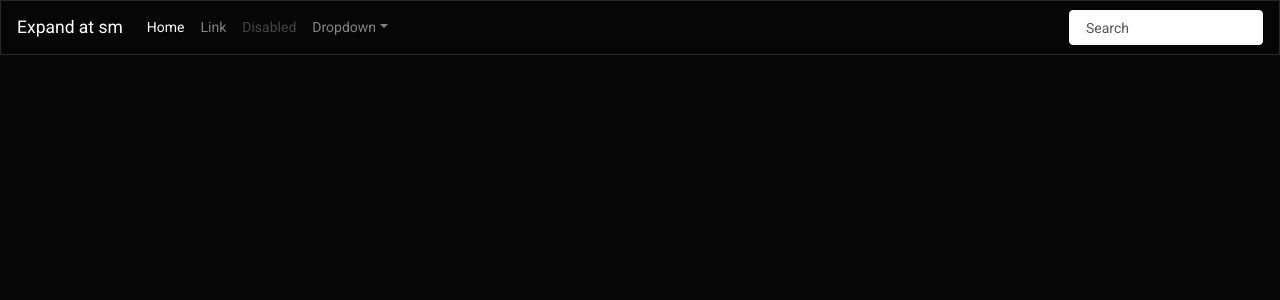
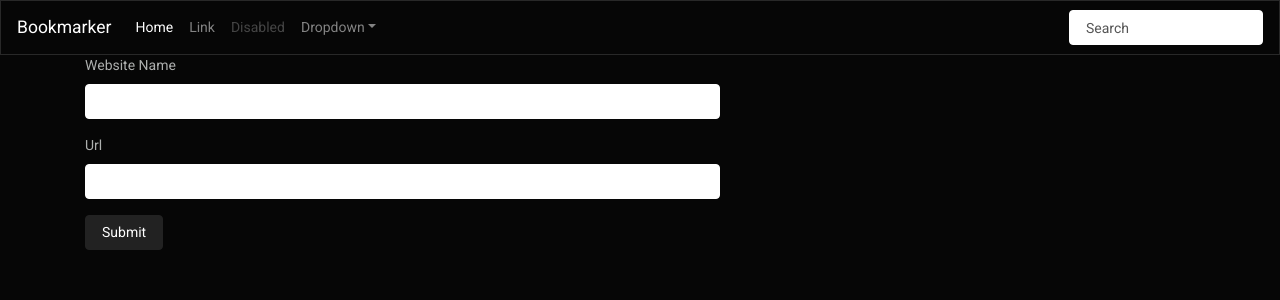
Before and after one commit to jrlvarghese/bookmarker_project, a PHP site: page / in a window 1280 px wide. Shown: the top 300 px of the page. Run offline with PHP 8.4, Linux system fonts and the light colour scheme.

Commit message:
Add basic UI frame work for project

```diff
--- a/index.php
+++ b/index.php
@@ -6,7 +6,7 @@
     </head>
     <body>
     <nav class="navbar navbar-expand-sm navbar-dark bg-dark">
-        <a class="navbar-brand" href="#">Expand at sm</a>
+        <a class="navbar-brand" href="#">Bookmarker</a>
         <button class="navbar-toggler" type="button" data-toggle="collapse" data-target="#navbarsExample03" aria-controls="navbarsExample03" aria-expanded="false" aria-label="Toggle navigation">
             <span class="navbar-toggler-icon"></span>
         </button>
@@ -14,7 +14,7 @@
         <div class="collapse navbar-collapse" id="navbarsExample03">
             <ul class="navbar-nav mr-auto">
                 <li class="nav-item active">
-                    <a class="nav-link" href="#">Home <span class="sr-only">(current)</span></a>
+                    <a class="nav-link" href="#">Home<span class="sr-only">(current)</span></a>
                 </li>
                 <li class="nav-item">
                     <a class="nav-link" href="#">Link</a>
@@ -36,5 +36,26 @@
             </form>
         </div>
     </nav>
+    <div class="container">
+        <div class="row">
+            <div class="col-md-7">
+                <form>
+                    <div class="form-group">
+                        <label>Website Name</label>
+                        <input type="text" class="form-control" name="siteName">
+                    </div>
+                    <div class="form-group">
+                        <label>Url</label>
+                        <input type="text" class="form-control" name="url">
+                    </div>
+                    <input type="submit" value="Submit" class="btn btn-light">
+                </form>
+
+            </div>
+            <div class="col-md-5">
+
+            </div>
+        </div>
+    </div>
     </body>
 </html>
```
